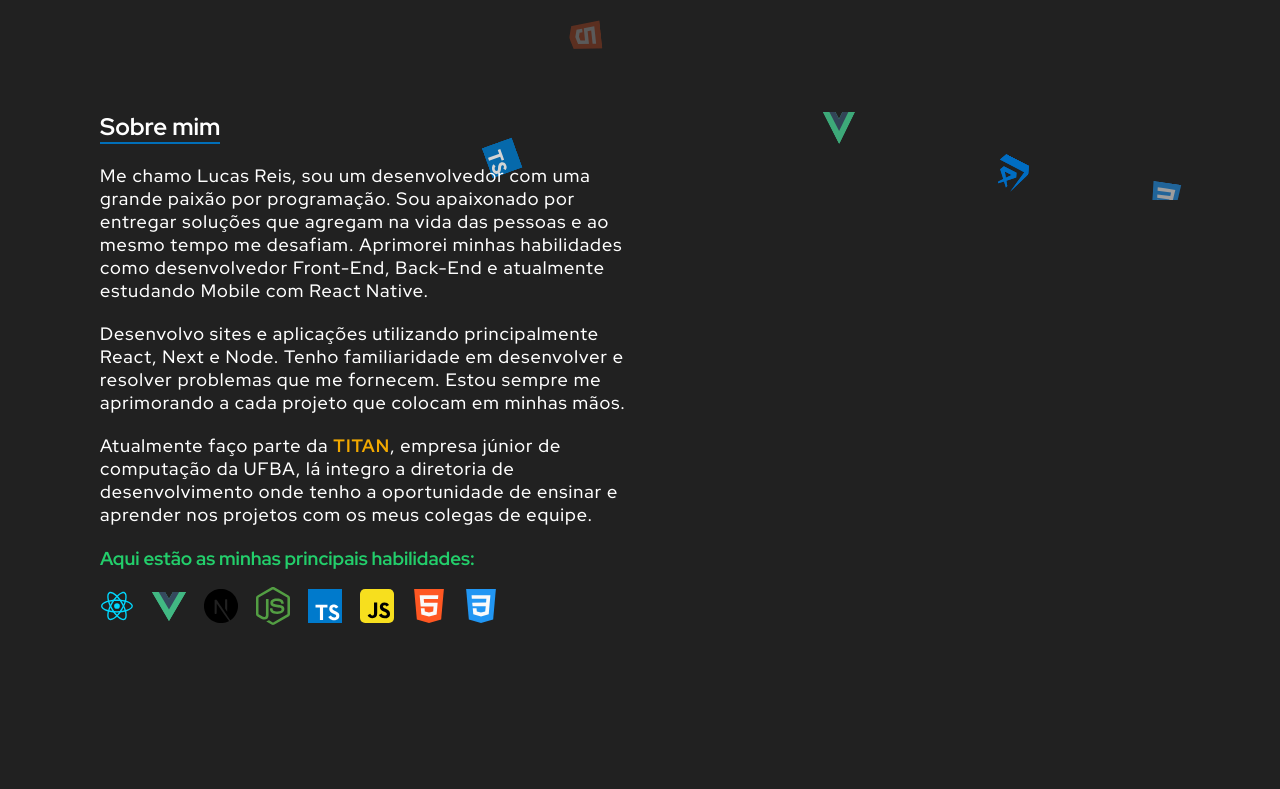
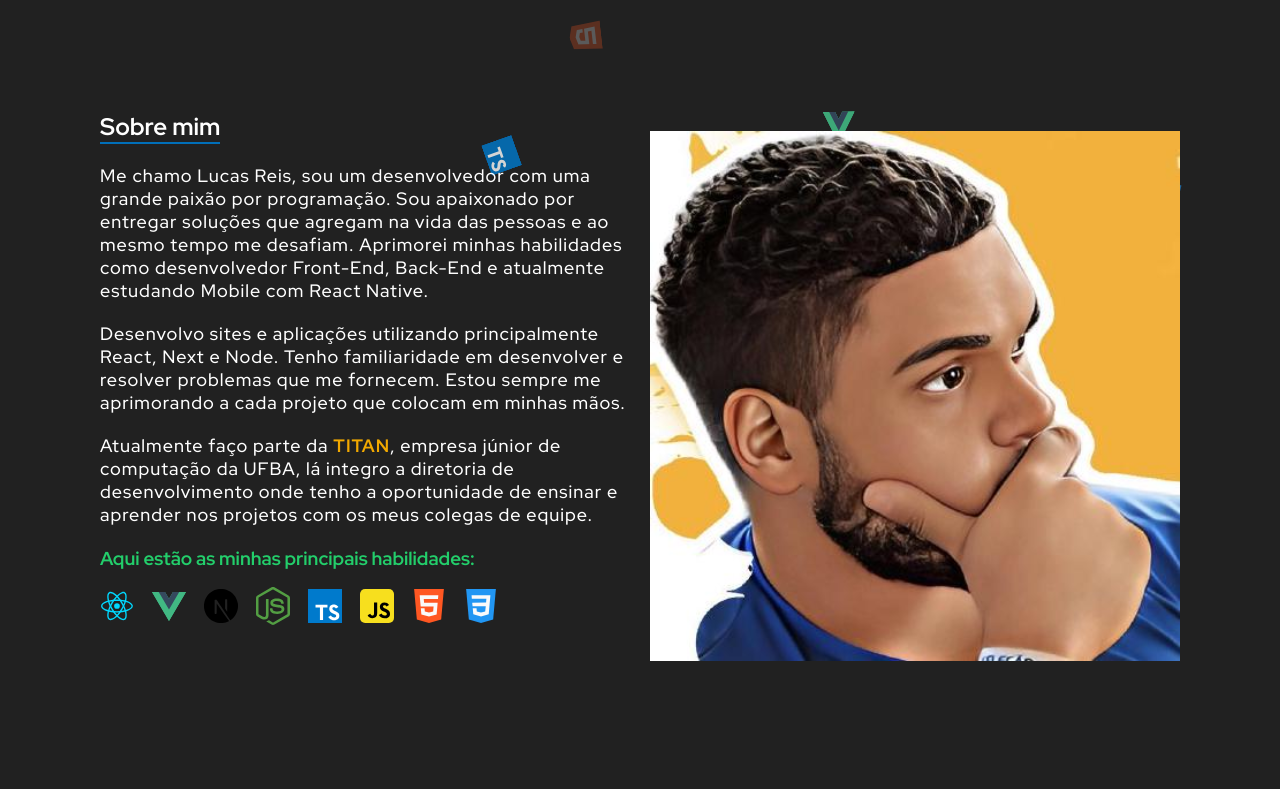
Before and after one commit to LucasReisV1337/lucasreis.vercel.app, a React (Create React App) app: page / in a window 1280 px wide. Shown: the part 600-1389 px from the top of the page. Built offline with nearby package versions, Linux system fonts and the light colour scheme.

Commit message:
test: teste ci/cd 2

```diff
--- a/src/components/About/About.tsx
+++ b/src/components/About/About.tsx
@@ -89,7 +89,7 @@ export function About(){
       </div>
       <div className="about-image">
         <ScrollAnimation animateIn="fadeInRight" delay={0.6 * 1000}>
-          {/* <img src={image} alt="Imagem de perfil"/> */}
+          <img src={image} alt="Imagem de perfil"/>
         </ScrollAnimation>
       </div>
     </Container>
```
